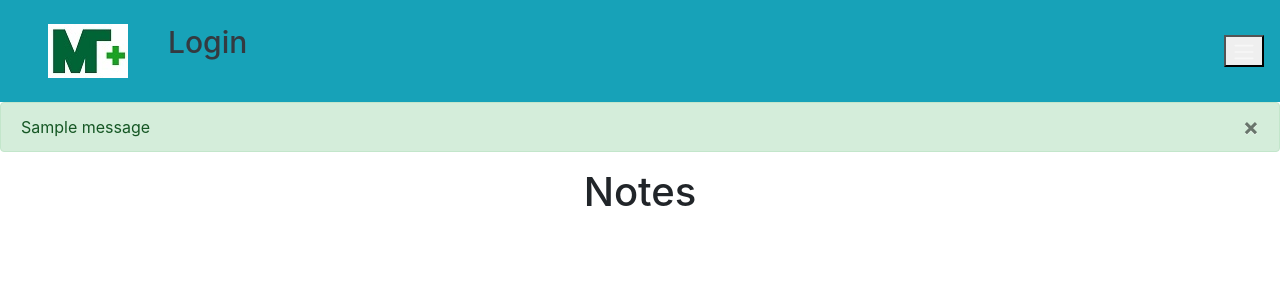
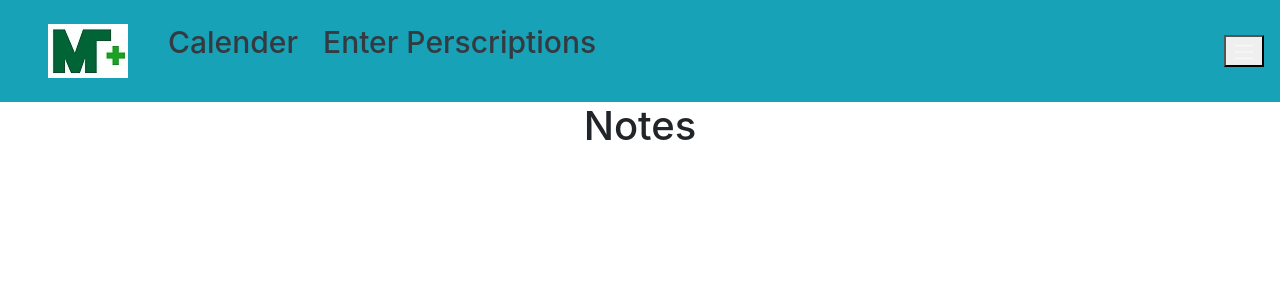
Before and after one commit to Pu9561/MediTrack, a Flask app: page / in a window 1280 px wide. Shown: the top 300 px of the page. Run offline with Flask 2, Linux system fonts and the light colour scheme; tables that the repository leaves empty hold one stand-in row (values such as "Sample post"); one stand-in notice (Sample message) is shown; some libraries are stand-ins or nearby versions.

Commit message:
Update base.html

```diff
--- a/website/templates/base.html
+++ b/website/templates/base.html
@@ -27,38 +27,18 @@
                          <img  class="align-middle ml-4" src="{{url_for('static', filename='img/logo.jpg')}}" alt="Logo" >
 
                     </a>
-                    <a class ="ml-4 row align-items-center nav-item nav-link navbar-text text-dark" id="login" href="/login">
-                            <h1 style="font-size: 30px;">Login</h1>
+                    <a class ="ml-4 row align-items-center nav-item nav-link navbar-text text-dark" id="login" href="https://meditrack.karans7.repl.co"/>
+                            <h1 style="font-size: 30px;">Calender</h1>
                     </a>
+                    <a class ="ml-4 row align-items-center nav-item nav-link navbar-text text-dark" id="test" href="/enter-info">
+                        <h1 style="font-size: 30px;">Enter Perscriptions</h1>
+                </a>
                 </div>
             </div>
             <button class="navbar-toggle" type="button" data-toggle="collapse" data-target="#navbar">
                 <span class="navbar-toggler-icon"></span>
             </button>
         </nav>
-        {% with messages = get_flashed_messages(with_categories=true) %}
-        {% if messages %}
-            {% for category, message in messages %}
-            {% if category == 'error'%}
-            <div class="alert alert-danger alter-dismissable fade show" role="alert">
-                {{message}}
-                <button type="button" class="close" data-dismiss="alert">
-                    <span aria-hidden="true">&times;
-                    </span>
-                </button>
-            </div>
-            {%else%}
-            <div class="alert alert-success alter-dismissable fade show" role="alert">
-                {{message}}
-                <button type="button" class="close" data-dismiss="alert">
-                    <span aria-hidden="true">&times;
-                    </span>
-                </button>
-            </div>
-            {% endif %}
-            {% endfor %}
-        {% endif %}
-        {% endwith %}
         <div class='container'>
             {%block content%}
             {%endblock%}
```
